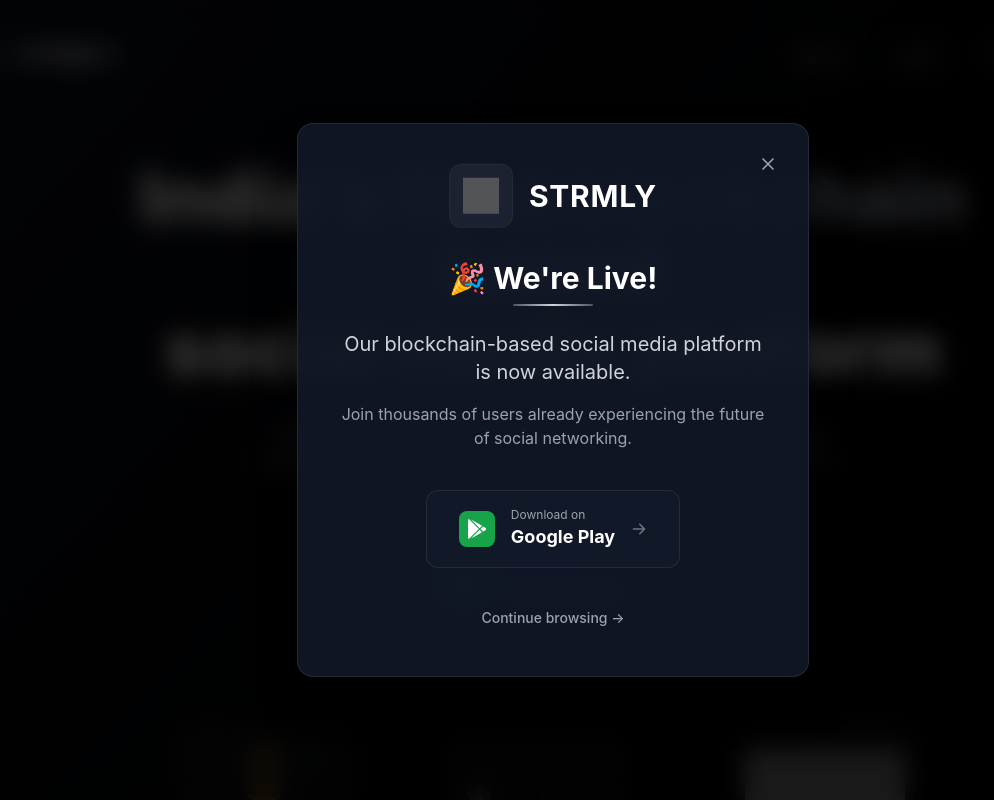
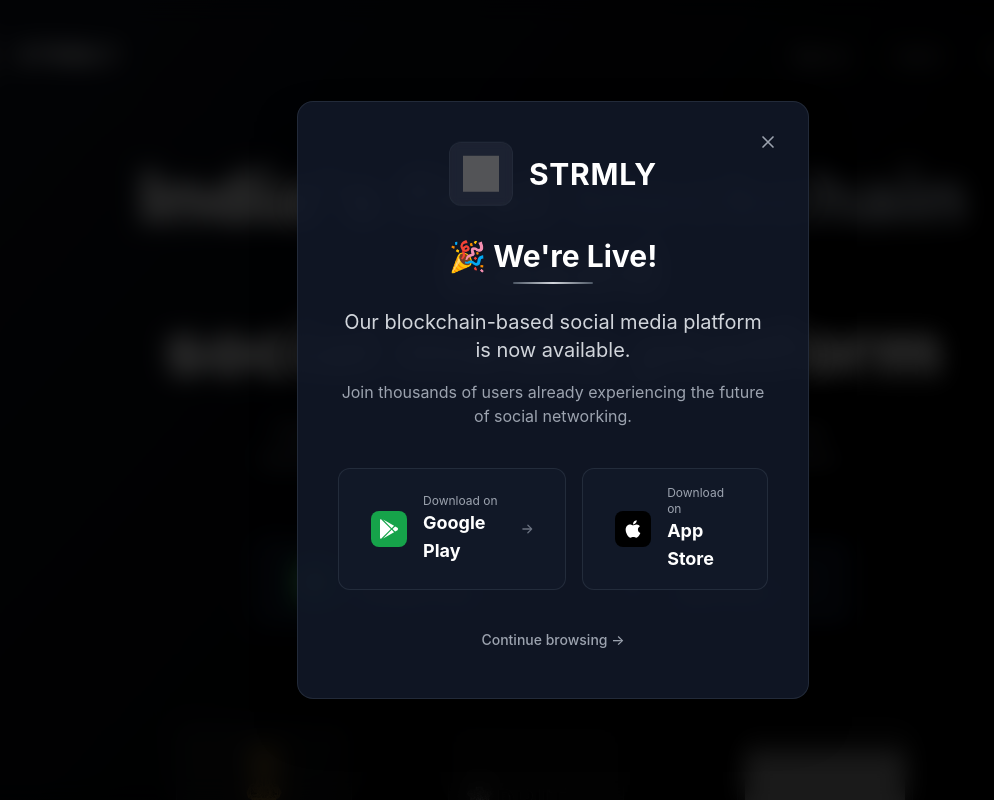
Before and after one commit to Strmly-Technologies/Strmly-Landing-page, a React (Vite) app: page / in a window 1280 px wide. Both pictures are taken after a click on the element "STRMLY". Shown: the top 800 px of the page, without its empty margins (87-1081 px from the left). Built offline with nearby package versions, Linux system fonts and the light colour scheme; grey boxes are pictures that could not be loaded.

Commit message:
add ios button (#7)

```diff
--- a/src/App.jsx
+++ b/src/App.jsx
@@ -1,6 +1,6 @@
 import React, { useState, useEffect } from 'react';
 import { BrowserRouter as Router, Routes, Route, useNavigate } from 'react-router-dom';
-import { FaGooglePlay, FaInstagram, FaLinkedinIn, FaEnvelope, FaBars, FaTimes } from 'react-icons/fa';
+import { FaGooglePlay, FaInstagram, FaLinkedinIn, FaEnvelope, FaBars, FaTimes, FaApple } from 'react-icons/fa';
 import MarkdownViewer from './components/MarkdownViewer';
 import CertificateViewer from './components/CertificateViewer';
 
@@ -8,6 +8,7 @@
 const StrmlyLanding = () => {
   const [mounted, setMounted] = useState(false);
   const [showLaunchModal, setShowLaunchModal] = useState(false);
+  const [showComingSoonModal, setShowComingSoonModal] = useState(false);
   const [mobileMenuOpen, setMobileMenuOpen] = useState(false);
   const navigate = useNavigate();
 
@@ -39,6 +40,10 @@
     } else if (linkType === 'DPIIT') {
       navigate('/certificate/dpiit');
     }
+    else if(linkType === 'AppStore') {
+      // Show coming soon modal for App Store
+      setShowComingSoonModal(true);
+    }
     else if(linkType==='Download'){
       window.open('https://play.google.com/store/apps/details?id=com.anonymous.strmly');
     } else {
@@ -51,6 +56,22 @@
   const closeLaunchModal = () => {
     setShowLaunchModal(false);
   };
+
+  const closeComingSoonModal = () => {
+    setShowComingSoonModal(false);
+  };
+
+  // Prevent background scroll while coming-soon modal is open
+  useEffect(() => {
+    if (showComingSoonModal) {
+      document.body.style.overflow = 'hidden';
+    } else {
+      document.body.style.overflow = '';
+    }
+    return () => {
+      document.body.style.overflow = '';
+    };
+  }, [showComingSoonModal]);
 
   // Toggle mobile menu
   const toggleMobileMenu = () => {
@@ -186,8 +207,9 @@
           </p>
         </div>
 
-        {/* Responsive Google Play Button */}
-        <div className={`mb-16 md:mb-24 ${mounted ? 'animate-fade-in-up' : 'opacity-0'}`} style={{ animationDelay: '0.8s' }}>
+        {/* Responsive App Store + Google Play Buttons */}
+        <div className={`mb-16 md:mb-24 flex flex-col sm:flex-row gap-4 justify-center ${mounted ? 'animate-fade-in-up' : 'opacity-0'}`} style={{ animationDelay: '0.8s' }}>
+          {/* Google Play Button */}
           <button
             className="group flex items-center space-x-3 md:space-x-5 px-6 md:px-10 py-4 md:py-5 bg-gray-900 text-white rounded-xl border border-gray-700/50 hover:border-gray-500 transition-all duration-300 hover:bg-gray-800 hover:scale-105 hover:-translate-y-1 hover:shadow-xl hover:shadow-black/30"
             onClick={(e) => handleLinkClick(e, 'Download')}
@@ -198,6 +220,23 @@
             <div className="text-left">
               <div className="text-xs md:text-sm text-gray-400 group-hover:text-gray-300 transition-colors">Get it on</div>
               <div className="text-lg md:text-xl font-bold text-white">Google Play</div>
+            </div>
+            <svg className="w-4 h-4 md:w-5 md:h-5 text-gray-500 group-hover:text-gray-300 group-hover:translate-x-1 transition-all duration-300" fill="currentColor" viewBox="0 0 20 20">
+              <path fillRule="evenodd" d="M10.293 3.293a1 1 0 011.414 0l6 6a1 1 0 010 1.414l-6 6a1 1 0 01-1.414-1.414L14.586 11H3a1 1 0 110-2h11.586l-4.293-4.293a1 1 0 010-1.414z" clipRule="evenodd" />
+            </svg>
+          </button>
+
+          {/* App Store Button */}
+          <button
+            className="group flex items-center space-x-3 md:space-x-5 px-6 md:px-10 py-4 md:py-5 bg-gray-900 text-white rounded-xl border border-gray-700/50 hover:border-gray-500 transition-all duration-300 hover:bg-gray-800 hover:scale-105 hover:-translate-y-1 hover:shadow-xl hover:shadow-black/30"
+            onClick={(e) => handleLinkClick(e, 'AppStore')}
+          >
+            <div className="p-2 md:p-2.5 bg-black rounded-lg group-hover:bg-gray-800 transition-colors duration-300">
+              <FaApple className="w-5 h-5 md:w-6 md:h-6 text-white" />
+            </div>
+            <div className="text-left">
+              <div className="text-xs md:text-sm text-gray-400 group-hover:text-gray-300 transition-colors">Get it on</div>
+              <div className="text-lg md:text-xl font-bold text-white">App Store</div>
             </div>
             <svg className="w-4 h-4 md:w-5 md:h-5 text-gray-500 group-hover:text-gray-300 group-hover:translate-x-1 transition-all duration-300" fill="currentColor" viewBox="0 0 20 20">
               <path fillRule="evenodd" d="M10.293 3.293a1 1 0 011.414 0l6 6a1 1 0 010 1.414l-6 6a1 1 0 01-1.414-1.414L14.586 11H3a1 1 0 110-2h11.586l-4.293-4.293a1 1 0 010-1.414z" clipRule="evenodd" />
@@ -295,7 +334,7 @@
             <div>
               <h3 className="text-sm font-bold uppercase mb-4 md:mb-6 text-gray-400">Legal</h3>
               <ul className="space-y-2 md:space-y-3">
-                {['Terms of Service', 'Privacy Policy', 'Cookies', 'Data Processing'].map(item => (
+                {['Terms of Service', 'Privacy Policy', 'Cookies', 'Data Processing'].map (item => (
                   <li key={item}>
                     <a href="#" className="text-gray-400 hover:text-white transition-colors text-sm" onClick={(e) => handleLinkClick(e, item)}>{item}</a>
                   </li>
@@ -377,7 +416,7 @@
               </p>
 
               {/* Enhanced Play Store Button matching theme */}
-              <div className="mb-6 md:mb-8">
+              <div className="mb-6 md:mb-8 flex gap-4 justify-center">
                 <a
                   href="https://play.google.com/store/apps/details?id=com.anonymous.strmly"
                   target="_blank"
@@ -395,6 +434,19 @@
                     <path fillRule="evenodd" d="M10.293 3.293a1 1 0 011.414 0l6 6a1 1 0 010 1.414l-6 6a1 1 0 01-1.414-1.414L14.586 11H3a1 1 0 110-2h11.586l-4.293-4.293a1 1 0 010-1.414z" clipRule="evenodd" />
                   </svg>
                 </a>
+
+                <button
+                  onClick={(e) => handleLinkClick(e, 'AppStore')}
+                  className="group inline-flex items-center space-x-3 md:space-x-4 px-6 md:px-8 py-3 md:py-4 bg-gray-900 text-white rounded-xl border border-gray-700/50 hover:border-gray-500 transition-all duration-300 hover:bg-gray-800 hover:scale-105 hover:-translate-y-1 hover:shadow-xl hover:shadow-black/30"
+                >
+                  <div className="p-1.5 md:p-2 bg-black rounded-lg group-hover:bg-gray-800 transition-colors duration-300">
+                    <FaApple className="w-4 h-4 md:w-5 md:h-5 text-white" />
+                  </div>
+                  <div className="text-left">
+                    <div className="text-xs text-gray-400 group-hover:text-gray-300 transition-colors">Download on</div>
+                    <div className="text-sm md:text-lg font-bold text-white">App Store</div>
+                  </div>
+                </button>
               </div>
 
               {/* Enhanced dismiss button */}
@@ -405,6 +457,37 @@
                 Continue browsing →
               </button>
             </div>
+          </div>
+        </div>
+      )}
+
+      {/* Coming Soon Modal for App Store */}
+      {showComingSoonModal && (
+        <div className="fixed inset-0 z-[99999] flex items-center justify-center p-4 pointer-events-auto">
+          {/* Backdrop: stronger blur + semi-opaque layer */}
+          <div
+            className="absolute inset-0 bg-black/60 backdrop-blur-md"
+            onClick={closeComingSoonModal}
+            aria-hidden="true"
+          />
+
+          <div className="relative z-[100000] bg-gray-900/95 border border-gray-700/50 rounded-2xl p-6 max-w-sm w-full text-center shadow-2xl">
+            <button
+              className="absolute top-3 right-3 text-gray-400 hover:text-white"
+              onClick={closeComingSoonModal}
+              aria-label="Close"
+            >
+              <FaTimes />
+            </button>
+
+            <div className="flex items-center justify-center mb-4">
+              <div className="w-12 h-12 flex items-center justify-center bg-white/5 rounded-lg">
+                <FaApple className="w-6 h-6 text-white" />
+              </div>
+            </div>
+            <h3 className="text-xl font-bold mb-2">Coming Soon</h3>
+            <p className="text-sm text-gray-300 mb-4">We're working on the iOS release. The App Store version will be available soon.</p>
+            <button onClick={closeComingSoonModal} className="px-4 py-2 bg-gray-800 text-white rounded-md hover:bg-gray-700">Close</button>
           </div>
         </div>
       )}
```
